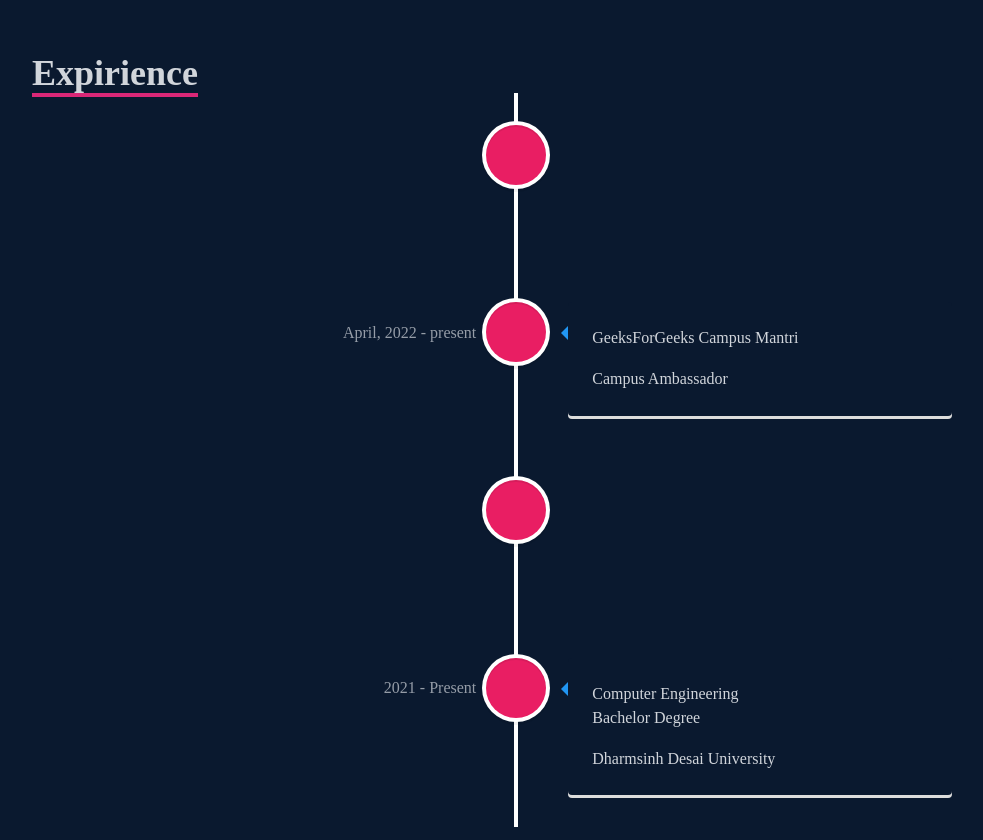
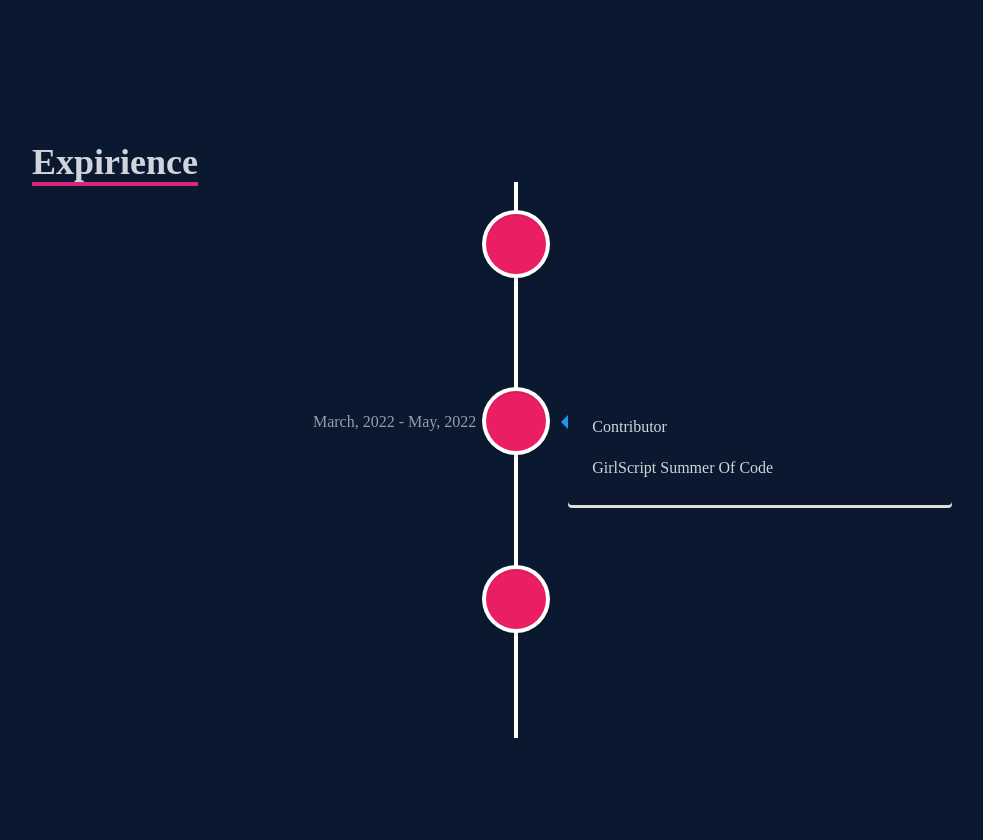
Before and after one commit to dhruvdabhi101/portfolio, a React (Create React App) app: page / in a window 1280 px wide. Shown: the part 1560-2400 px from the top of the page, without its empty margins (124-1107 px from the left). Built offline with nearby package versions, Linux system fonts and the light colour scheme.

Commit message:
removed exp

```diff
--- a/src/components/Exp.jsx
+++ b/src/components/Exp.jsx
@@ -16,26 +16,6 @@ const Exp = () => {
             </p>
           </div>
           <VerticalTimeline className="-z-0 md:z-0">
-
-            <VerticalTimelineElement
-              className="vertical-timeline-element--work"
-              contentStyle={{
-                background: "#0A192F",
-                color: "rgb(209 213 219)",
-              }}
-              contentArrowStyle={{
-                borderRight: "7px solid  rgb(33, 150, 243)",
-              }}
-              date="August, 2022 - present"
-              iconStyle={{ background: "rgb(233, 30, 99)", color: "#fff" }}
-              // icon={<WorkIcon />}
-            >
-              <h3 className="vertical-timeline-element-title">
-                Web Development Inter
-              </h3>
-              <p>Let's Grow More</p>
-            </VerticalTimelineElement>
-
 
 
             <VerticalTimelineElement
```
